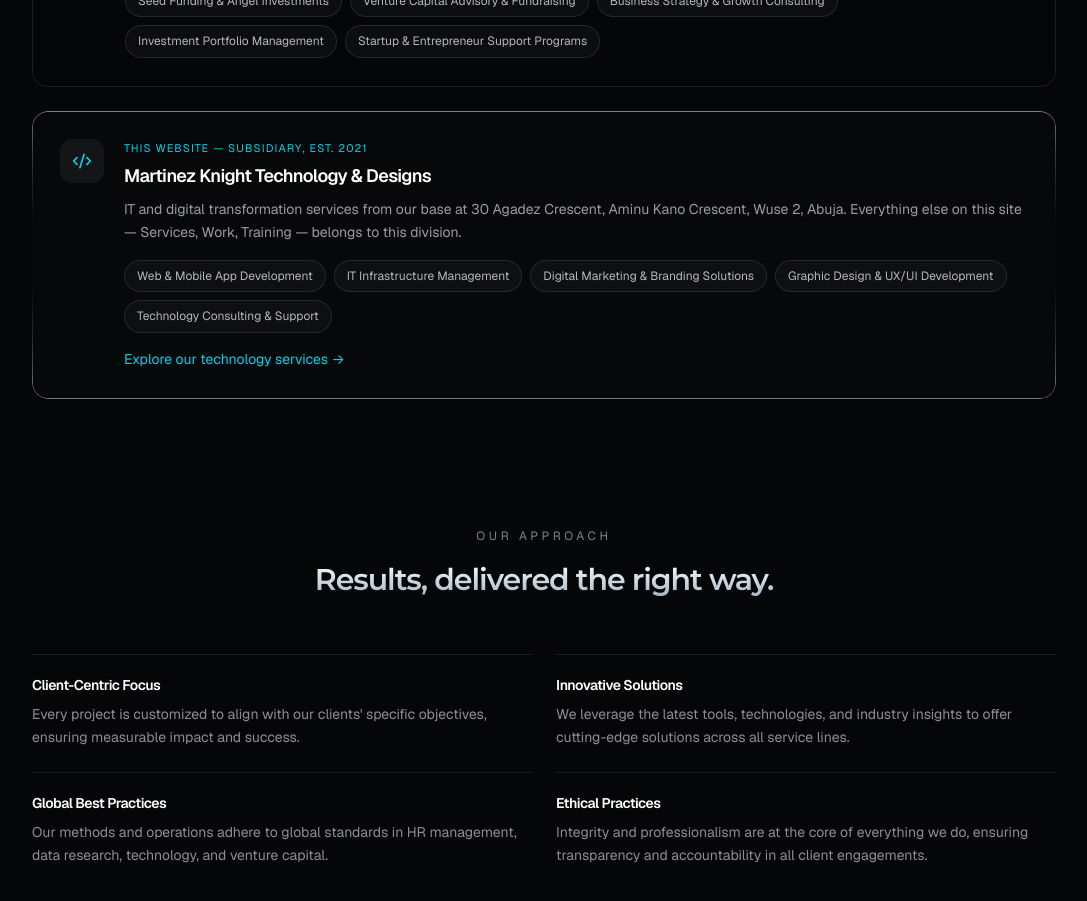
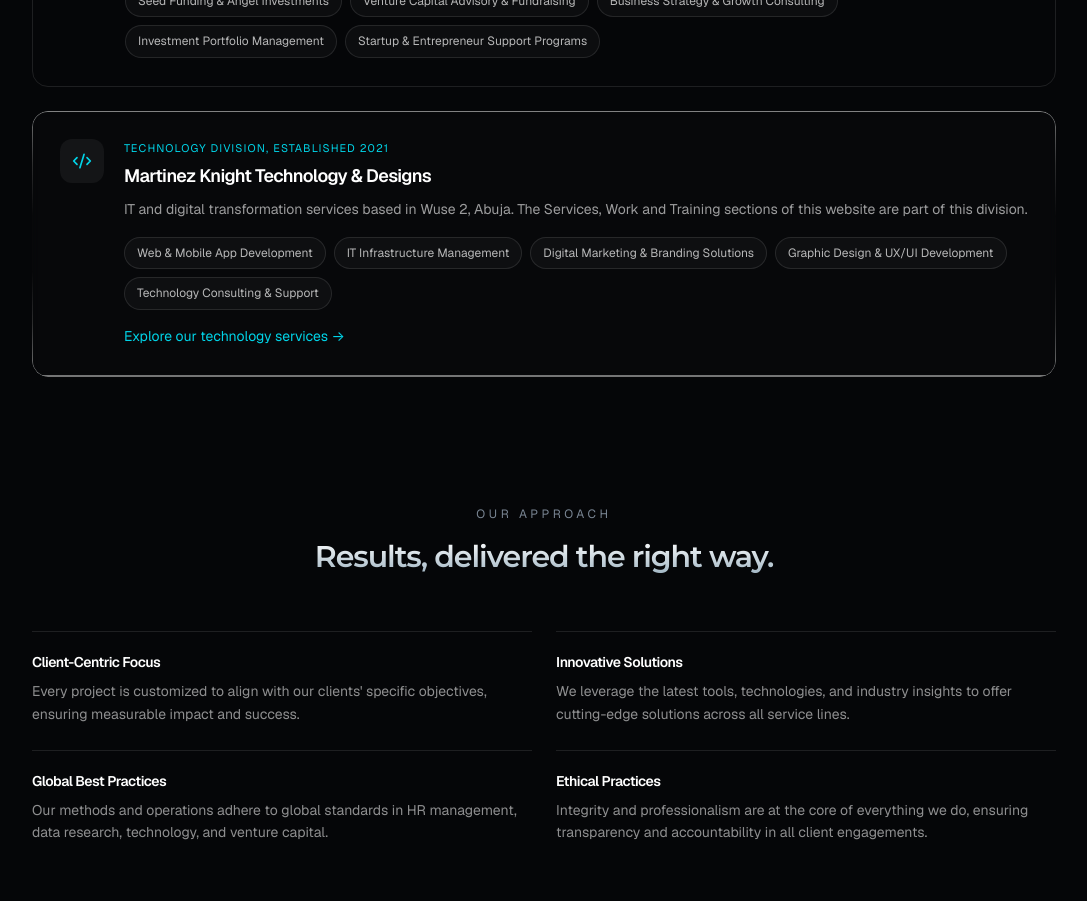
Before and after one commit to MartinezKnight/martinez-knight, a React (Vite) app: page /about in a window 1280 px wide. Shown: the part 2000-2901 px from the top of the page, without its empty margins (96-1183 px from the left). Built offline with nearby package versions, Linux system fonts and the light colour scheme; no server answers.

Commit message:
Improve editorial clarity and remove AI-style punctuation

```diff
--- a/src/pages/About.tsx
+++ b/src/pages/About.tsx
@@ -88,8 +88,8 @@ const DIVISIONS = [
   {
     icon: Code2,
     name: "Martinez Knight Technology & Designs",
-    tag: "This website — subsidiary, est. 2021",
-    desc: "IT and digital transformation services from our base at 30 Agadez Crescent, Aminu Kano Crescent, Wuse 2, Abuja. Everything else on this site — Services, Work, Training — belongs to this division.",
+    tag: "Technology division, established 2021",
+    desc: "IT and digital transformation services based in Wuse 2, Abuja. The Services, Work and Training sections of this website are part of this division.",
     services: [
       "Web & Mobile App Development",
       "IT Infrastructure Management",
```
